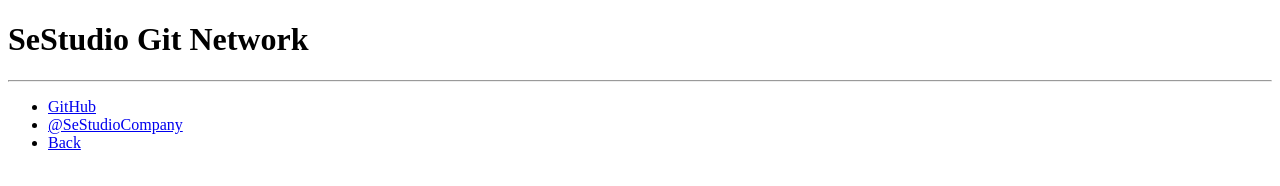
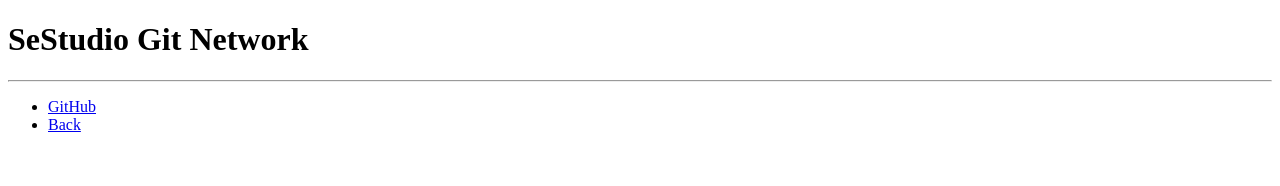
Before and after one commit to SeStudio/git.sestudio.org, a plain HTML site: page index.html in a window 1280 px wide. Drawn offline with Linux system fonts and the light colour scheme.

Commit message:
Update index.html

```diff
--- a/index.html
+++ b/index.html
@@ -8,7 +8,6 @@
     <hr>
     <ul>
         <li><a href='https://github.com/SeStudio/'>GitHub</a></li>
-        <li><a href='https://twitter.com/SeStudioCompany'>@SeStudioCompany</a></li>
         <li><a href='https://sestudio.org/'>Back</a></li>
     </ul>
 </body>
```
